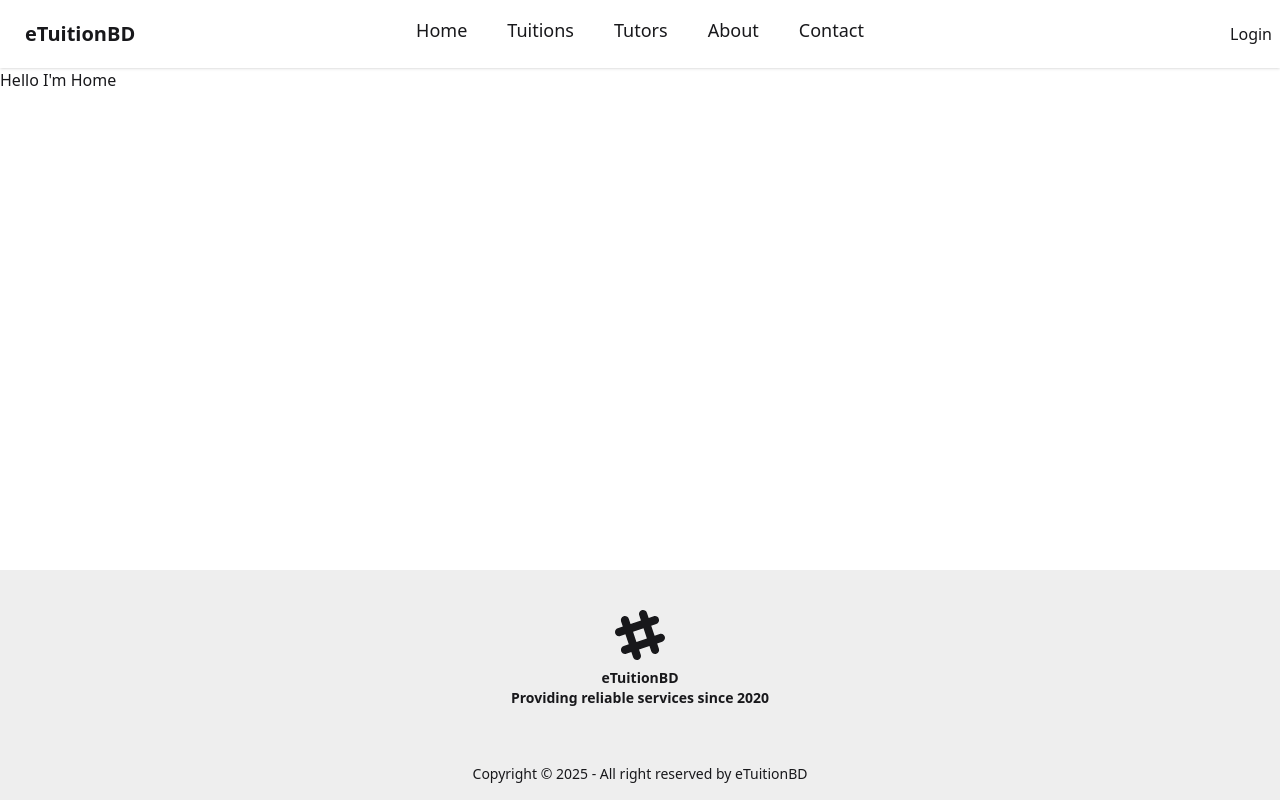
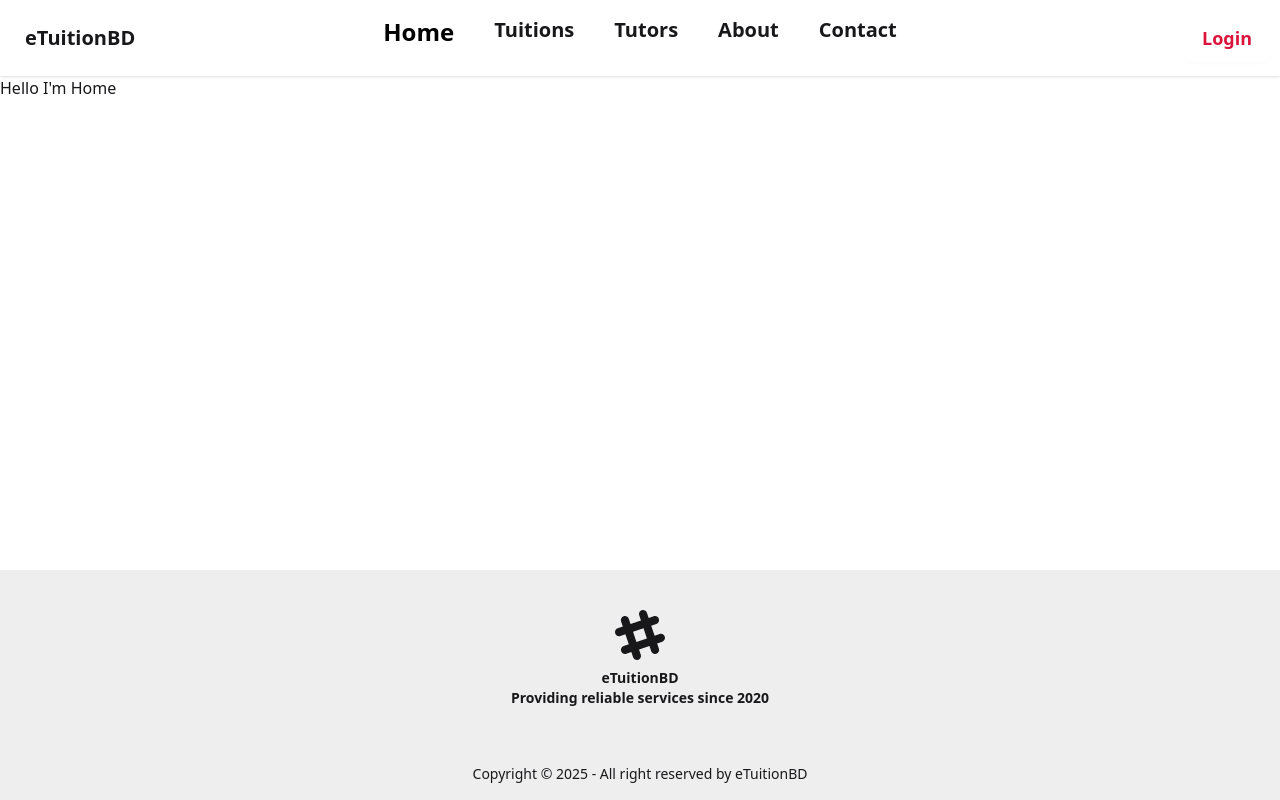
Before and after one commit to 417MahirRahman/eTuitionBD-client, a React (Vite) app: page / in a window 1280 px wide. Built offline with nearby package versions, Linux system fonts and the light colour scheme; no server answers.

Commit message:
added drop-down menu at the navbar

```diff
--- a/src/components/shared/Navbar/Navbar.jsx
+++ b/src/components/shared/Navbar/Navbar.jsx
@@ -1,14 +1,47 @@
 import React from "react";
-import { Link } from "react-router";
+import { useContext } from "react";
+import { Link, NavLink } from "react-router";
+import AuthContext from "../../../providers/AuthContext";
+import Dropdown from "../../../utilities/Dropdown";
 
 const Navbar = () => {
+  const { user } = useContext(AuthContext);
+
+  const activeStyle =
+    "text-black lg: font-bold text-2xl border-b-4 border-white";
+  const normalStyle = "font-bold text-xl";
   const links = (
     <div className="flex flex-col space-y-2 lg:flex-row lg:space-x-10 text-lg">
-      <Link to={"/"}>Home</Link>
-      <Link>Tuitions</Link>
-      <Link>Tutors</Link>
-      <Link>About</Link>
-      <Link>Contact</Link>
+      <NavLink
+        to={"/"}
+        className={({ isActive }) => (isActive ? activeStyle : normalStyle)}
+      >
+        Home
+      </NavLink>
+      <NavLink
+        to={"/all-tuition"}
+        className={({ isActive }) => (isActive ? activeStyle : normalStyle)}
+      >
+        Tuitions
+      </NavLink>
+      <NavLink
+        to={"/all-tutor"}
+        className={({ isActive }) => (isActive ? activeStyle : normalStyle)}
+      >
+        Tutors
+      </NavLink>
+      <NavLink
+        to={"/about"}
+        className={({ isActive }) => (isActive ? activeStyle : normalStyle)}
+      >
+        About
+      </NavLink>
+      <NavLink
+        to={"/contact"}
+        className={({ isActive }) => (isActive ? activeStyle : normalStyle)}
+      >
+        Contact
+      </NavLink>
     </div>
   );
 
@@ -47,7 +80,18 @@ const Navbar = () => {
           <ul className="menu menu-horizontal px-1">{links}</ul>
         </div>
         <div className="navbar-end">
-          <Link to={'/login'}>Login</Link>
+          {user ? (
+            <div>
+              <Dropdown></Dropdown>
+            </div>
+          ) : (
+            <Link
+              to={"/login"}
+              className="btn btn-lg bg-white text-[#DC143C] font-bold rounded-xl border-none"
+            >
+              Login
+            </Link>
+          )}
         </div>
       </div>
     </div>
--- a/src/providers/AuthProvider.jsx
+++ b/src/providers/AuthProvider.jsx
@@ -36,9 +36,26 @@ const AuthProvider = ({ children }) => {
   useEffect(() => {
     const unSubscribed = onAuthStateChanged(auth, (currentUser) => {
       setUser(currentUser);
+      if (currentUser) {
+        const loggedUser = {email: currentUser.email}
+        fetch("http://localhost:3000/getToken", {
+          method: 'POST',
+          headers: {
+            'content-type':'application/json'
+          },
+          body: JSON.stringify(loggedUser)
+        })
+          .then((res) => res.json())
+          .then((data) => {
+            console.log("After getting Token", data.token);
+            localStorage.setItem('token', data.token)
+          });
+      }
       setLoading(false);
     });
-    return () => unSubscribed;
+    return () => {
+      unSubscribed();
+    };
   }, [auth]);
 
   const AuthData = {
--- /dev/null
+++ b/src/utilities/Dropdown.jsx
@@ -0,0 +1,74 @@
+import React, { useContext } from "react";
+import AuthContext from "../providers/AuthContext";
+import { toast, Bounce } from "react-toastify";
+import { IoIosLogOut } from "react-icons/io";
+import { Link, NavLink } from "react-router";
+
+const Dropdown = () => {
+  const { user, logOut } = useContext(AuthContext);
+
+  const handleLogOut = () => {
+    logOut()
+      .then(() => {
+        toast.success("Log Out Successful", {
+          position: "top-right",
+          autoClose: 5000,
+          hideProgressBar: false,
+          closeOnClick: false,
+          pauseOnHover: true,
+          draggable: true,
+          progress: undefined,
+          theme: "light",
+          transition: Bounce,
+        });
+      })
+      .catch((error) => {
+        const msg = error.message;
+        toast.error(`${msg}`, {
+          position: "top-right",
+          autoClose: 5000,
+          hideProgressBar: false,
+          closeOnClick: false,
+          pauseOnHover: true,
+          draggable: true,
+          progress: undefined,
+          theme: "light",
+          transition: Bounce,
+        });
+      });
+  };
+  return (
+    <div>
+      <details className="dropdown dropdown-bottom dropdown-end">
+        <summary className="border w-10 avatar rounded-full m-1">
+          <img
+            className="rounded-full avatar"
+            src={user.photoURL ? user.photoURL : "ProfilePic"}
+            alt=""
+          />
+        </summary>
+        <ul className="menu dropdown-content bg-base-100 rounded-box z-10 w-52 p-2 shadow-sm">
+          <li>
+            <NavLink to={"/addFood"} className="text-black font-bold">Add Food</NavLink>
+            <NavLink to={"/myFood"} className="text-black font-bold">Manage My Foods</NavLink>
+            <NavLink to={"/myFoodReq"} className="text-black font-bold">My Food Requests</NavLink>
+          </li>
+          <li className="flex gap-1">
+            <div>
+              <IoIosLogOut className="text-black font-bold" />
+              <Link
+                onClick={handleLogOut}
+                to={"/login"}
+                className="font-bold text-black"
+              >
+                Log Out
+              </Link>
+            </div>
+          </li>
+        </ul>
+      </details>
+    </div>
+  );
+};
+
+export default Dropdown;
```
